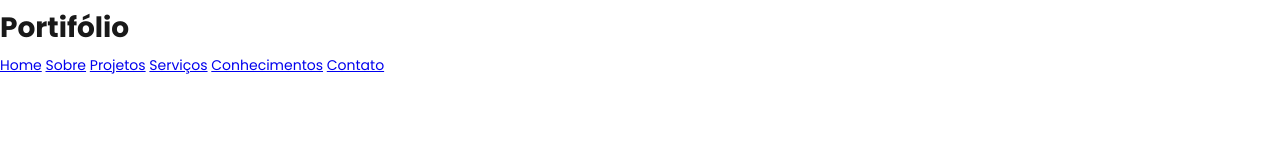
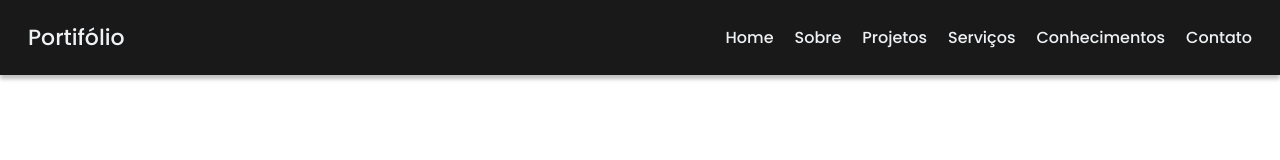
Before and after one commit to JoaoPedroGarciaTorezan/portifolio, a plain HTML site: page index.html in a window 1280 px wide. Drawn offline with Linux system fonts and the light colour scheme.

Commit message:
refactor(#4): adicionando o estilo do header

```diff
--- a/assets/css/styles.css
+++ b/assets/css/styles.css
@@ -12,6 +12,34 @@
     color: var(--clr-black);
 }
 
-h1{
-    color: var(--clr-black);
+
+header{
+    display: flex;
+    align-items: center;
+    justify-content: space-between;
+
+    padding: 1rem 2rem;
+
+    background-color: var(--clr-black);
+    color: var(--clr-white);
+
+    box-shadow: 0px 4px 4px rgba(0, 0, 0, 0.25);
 }
+
+header h1 {
+    font-size: 22px;
+    font-weight: 500;
+}
+
+header nav {
+    display: flex;
+    align-items: center;
+    gap: 1.5rem;
+}
+
+header a{
+    color: var(--clr-white);
+    font-size: 16px;
+    font-weight: 500;
+    text-decoration: none;
+}
```
